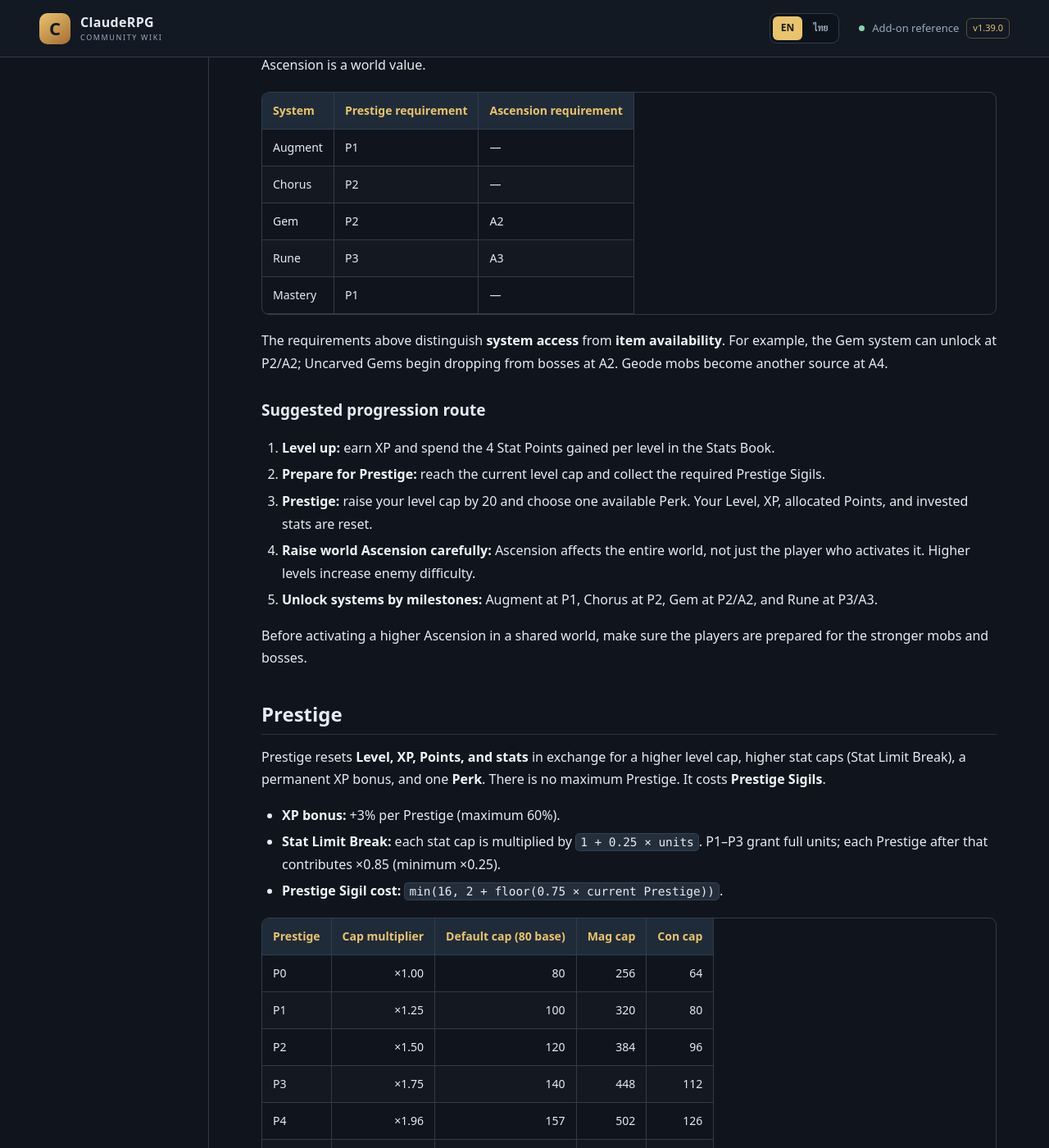
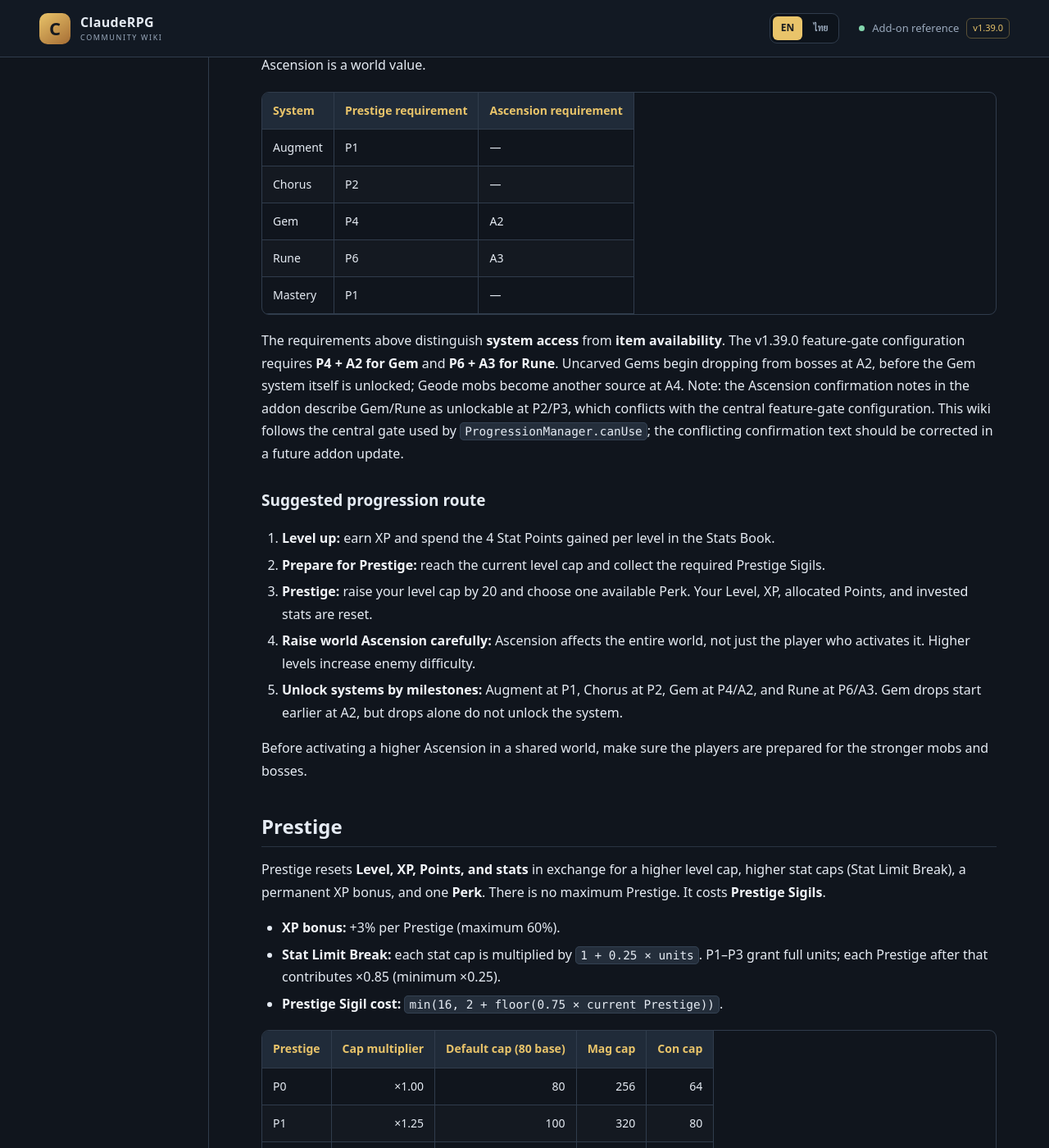
Before and after one commit to miniTorch25/ClaudeRPG-Wiki-V2, a Jekyll site: the page built from Progression.md, in a window 1280 px wide and 1400 px high, scrolled down 1592 px. Shown: the whole window at 82% size. Built offline with Jekyll 4.4.1, drawn with Linux system fonts in a browser that asks for light colours; our own code applies the rules of GitHub Pages for plain Markdown files.

Commit message:
Verify feature unlock requirements against v1.39.0 source

```diff
--- a/Progression.md
+++ b/Progression.md
@@ -55,11 +55,11 @@ A system opens when **all** requirements are met. Level gates are remembered, so
 |---|---|---|
 | Augment | P1 | — |
 | Chorus | P2 | — |
-| Gem | P2 | A2 |
-| Rune | P3 | A3 |
+| Gem | P4 | A2 |
+| Rune | P6 | A3 |
 | Mastery | P1 | — |
 
-The requirements above distinguish **system access** from **item availability**. For example, the Gem system can unlock at P2/A2; Uncarved Gems begin dropping from bosses at A2. Geode mobs become another source at A4.
+The requirements above distinguish **system access** from **item availability**. The v1.39.0 feature-gate configuration requires **P4 + A2 for Gem** and **P6 + A3 for Rune**. Uncarved Gems begin dropping from bosses at A2, before the Gem system itself is unlocked; Geode mobs become another source at A4. Note: the Ascension confirmation notes in the addon describe Gem/Rune as unlockable at P2/P3, which conflicts with the central feature-gate configuration. This wiki follows the central gate used by `ProgressionManager.canUse`; the conflicting confirmation text should be corrected in a future addon update.
 
 ### Suggested progression route
 
@@ -67,7 +67,7 @@ The requirements above distinguish **system access** from **item availability**.
 2. **Prepare for Prestige:** reach the current level cap and collect the required Prestige Sigils.
 3. **Prestige:** raise your level cap by 20 and choose one available Perk. Your Level, XP, allocated Points, and invested stats are reset.
 4. **Raise world Ascension carefully:** Ascension affects the entire world, not just the player who activates it. Higher levels increase enemy difficulty.
-5. **Unlock systems by milestones:** Augment at P1, Chorus at P2, Gem at P2/A2, and Rune at P3/A3.
+5. **Unlock systems by milestones:** Augment at P1, Chorus at P2, Gem at P4/A2, and Rune at P6/A3. Gem drops start earlier at A2, but drops alone do not unlock the system.
 
 Before activating a higher Ascension in a shared world, make sure the players are prepared for the stronger mobs and bosses.
 
```
